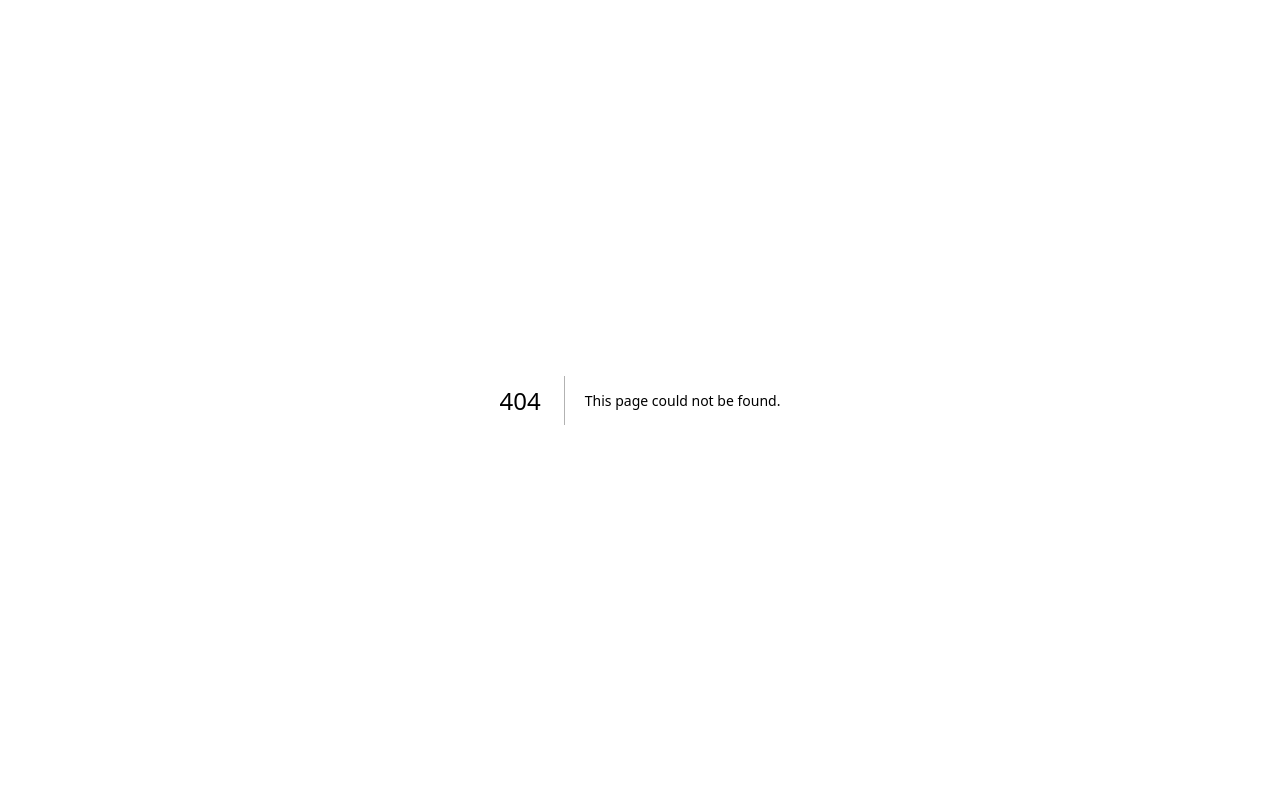
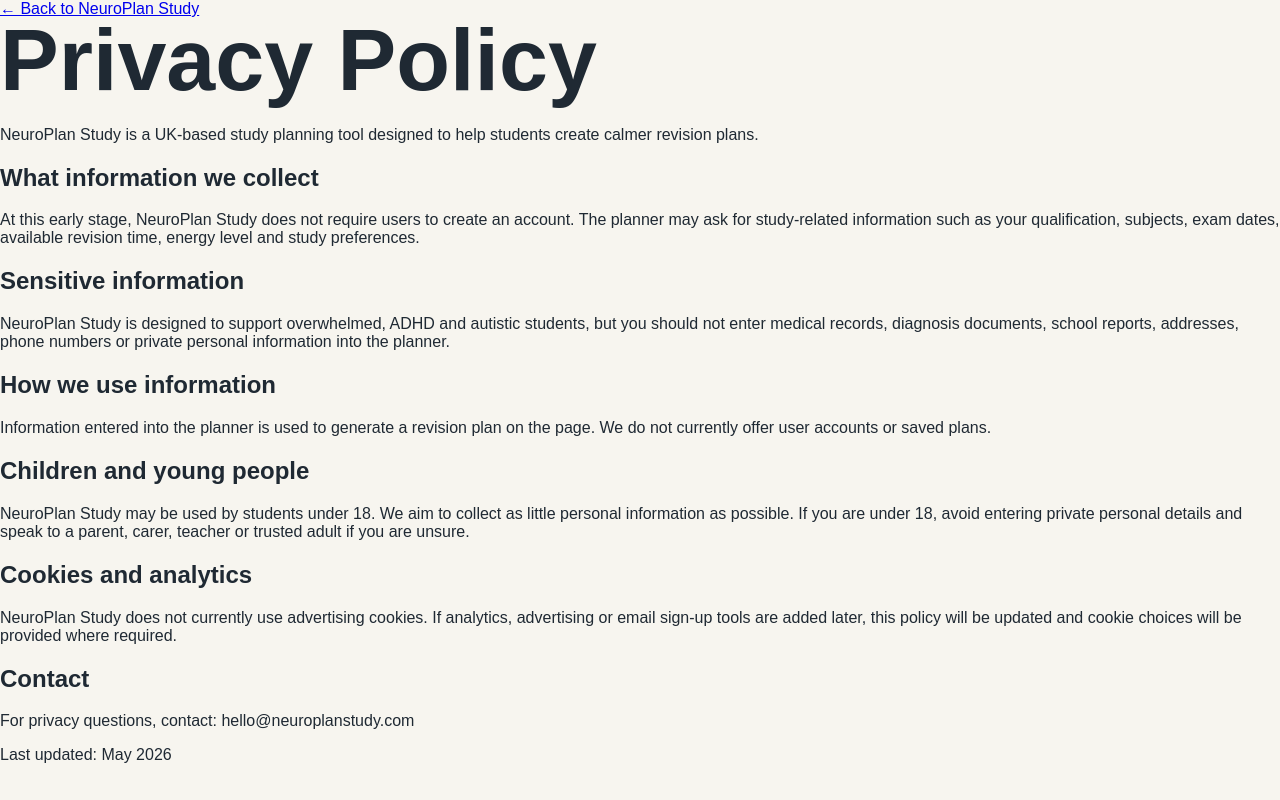
Before and after one commit to ZimraanMcc/neuroplanstudy, a Next.js app: page /app/privacy in a window 1280 px wide. Before the commit this address had no page. Built offline with nearby package versions, Linux system fonts and the light colour scheme.

Commit message:
Create page.jsx

```diff
--- /dev/null
+++ b/app/app/privacy/page.jsx
@@ -0,0 +1,58 @@
+export default function PrivacyPage() {
+  return (
+    <main className="legalPage">
+      <a href="/" className="backLink">← Back to NeuroPlan Study</a>
+
+      <h1>Privacy Policy</h1>
+
+      <p>
+        NeuroPlan Study is a UK-based study planning tool designed to help
+        students create calmer revision plans.
+      </p>
+
+      <h2>What information we collect</h2>
+      <p>
+        At this early stage, NeuroPlan Study does not require users to create an
+        account. The planner may ask for study-related information such as your
+        qualification, subjects, exam dates, available revision time, energy
+        level and study preferences.
+      </p>
+
+      <h2>Sensitive information</h2>
+      <p>
+        NeuroPlan Study is designed to support overwhelmed, ADHD and autistic
+        students, but you should not enter medical records, diagnosis documents,
+        school reports, addresses, phone numbers or private personal information
+        into the planner.
+      </p>
+
+      <h2>How we use information</h2>
+      <p>
+        Information entered into the planner is used to generate a revision plan
+        on the page. We do not currently offer user accounts or saved plans.
+      </p>
+
+      <h2>Children and young people</h2>
+      <p>
+        NeuroPlan Study may be used by students under 18. We aim to collect as
+        little personal information as possible. If you are under 18, avoid
+        entering private personal details and speak to a parent, carer, teacher
+        or trusted adult if you are unsure.
+      </p>
+
+      <h2>Cookies and analytics</h2>
+      <p>
+        NeuroPlan Study does not currently use advertising cookies. If analytics,
+        advertising or email sign-up tools are added later, this policy will be
+        updated and cookie choices will be provided where required.
+      </p>
+
+      <h2>Contact</h2>
+      <p>
+        For privacy questions, contact: hello@neuroplanstudy.com
+      </p>
+
+      <p className="smallText">Last updated: May 2026</p>
+    </main>
+  );
+}
```
